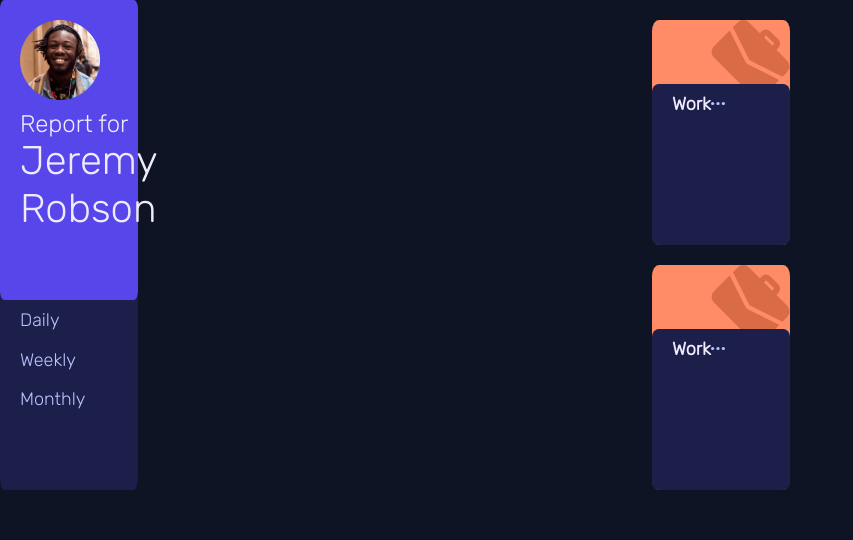
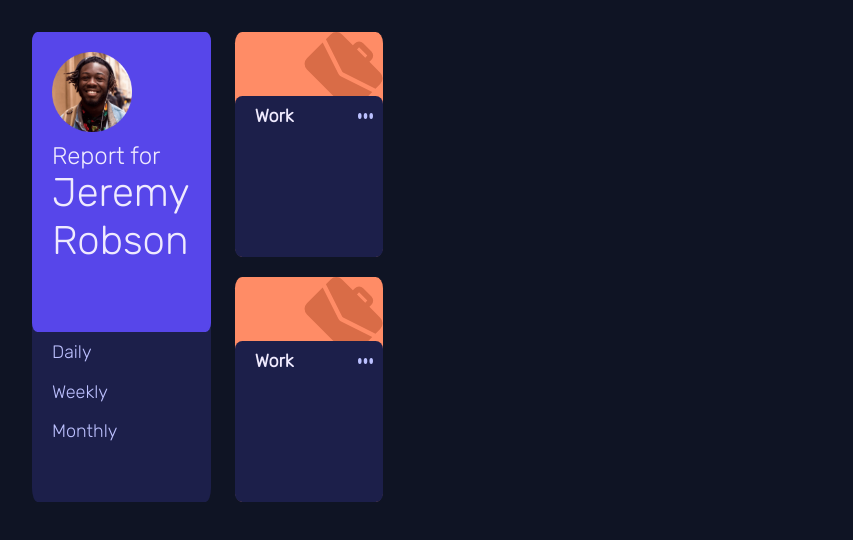
Before and after one commit to poggur/FC-Front-end-Test, a plain HTML site: page index.html in a window 1280 px wide. Shown: the whole page, without its empty margins (0-853 px from the left). Drawn offline with nearby package versions, Linux system fonts and the light colour scheme.

Commit message:
Added title container

```diff
--- a/index.css
+++ b/index.css
@@ -40,19 +40,19 @@
   }
 
   .Card{
-    flex-direction: column; background-color: hsl(235, 46%, 20%); width: 22%; height: 490px; border-radius: 3%;
+    flex-direction: column; background-color: hsl(235, 46%, 20%); width: 100%; height: 470px; border-radius: 3%;
   }
 
   .Small-Card-Set{
-    display: flex; flex-direction: column;
+    display: flex; flex-direction: column; width:15%;
   }
 
   .Small-Card-Work{
-    background-color: hsl(15, 100%, 70%); width: 22%; height: 225px; margin-top: 20px; display:flex; flex-direction: column; border-radius: 5%;
+    background-color: hsl(15, 100%, 70%); width:100%; height: 225px; display:flex; flex-direction: column; border-radius: 5%;
   }
 
   .Content-Container{
-    background-color: hsl(235, 46%, 20%); height: 85%; width: 100%; border-radius: 5%;
+    background-color: hsl(235, 46%, 20%); height: 85%; width: 100%; border-radius: 5%; display: flex;
   }
   .Content-Container:hover {
     background-color:  #34397b
@@ -67,11 +67,11 @@
   }
 
   .Header-Container{
-    display: flex; flex-direction: row;
+    display: flex; flex-direction: row; justify-content: space-between; width: 100%; height: 25%;
   }
 
   .Ellipsis{
-    display: flex; align-self: center; width: 10%; height: 5%;
+    display: flex; align-self: center; width: 10%; height: 15%; margin-right: 10px;
   }
 
   .Title{
@@ -81,3 +81,19 @@
   .Report-For{
     padding-left: 20px; font-family: 'Rubik', sans-serif; color: #efeafe;
   }
+
+  .row{
+    width: 100%; height: 100%; padding: 2rem;
+  }
+
+  .col{
+    width: 20%;
+  }
+
+  .Card-Set-Container{
+    display: flex; flex-direction: row; width: auto; height: auto
+  }
+
+  .Time-Container{
+
+  }
--- a/index.html
+++ b/index.html
@@ -21,7 +21,7 @@
 <body class="body">
   <div class="Big-Box">
     <div class="row">
-      <div class="col">
+      <div class="col-2">
         <div class="Card">
           <div class="Main-Card-Section">
             <img src="images/image-jeremy.png" alt="jeremy" class="jeremy" />
@@ -47,6 +47,8 @@
       </div>
 
       <div class="col">
+        <div class="Card-Set-Container">
+
           <div class="Small-Card-Set">
 
             <div class="Small-Card-Work">
@@ -60,11 +62,13 @@
                   </h1>
                   <img src="images/icon-ellipsis.svg" alt="Ellipsis" class="Ellipsis" />
                 </div>
+                <div class="Time-Container">
 
                 </div>
               </div>
+            </div>
 
-          <div class="Small-Card-Work">
+            <div class="Small-Card-Work" style="margin-top: 20px">
               <div class="Image-Container">
                 <img src="images/icon-Work.svg" alt="Work" class="Work" />
               </div>
@@ -75,12 +79,15 @@
                   </h1>
                   <img src="images/icon-ellipsis.svg" alt="Ellipsis" class="Ellipsis" />
                 </div>
-
+              </div>
+            </div>
 
           </div>
+
         </div>
+
       </div>
-      </div>
+
     </div>
   </div>
 
```
Lines whose indentation alone changed are shown as unchanged.
